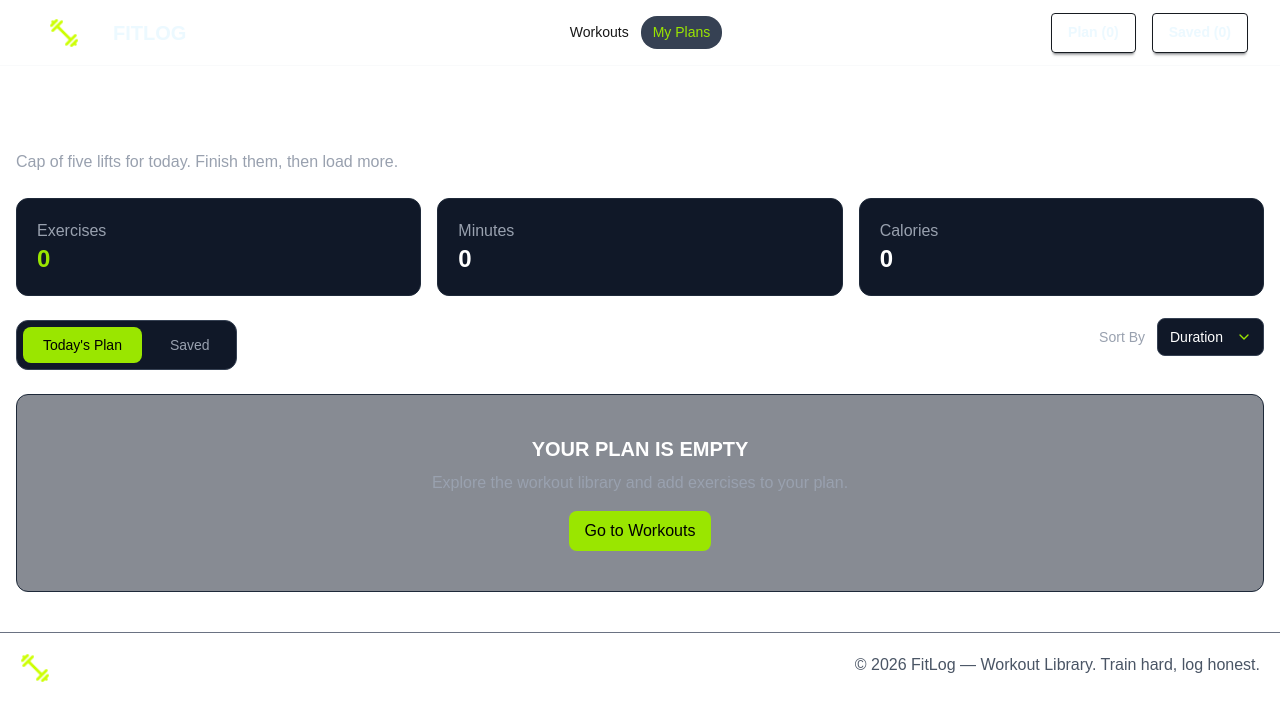
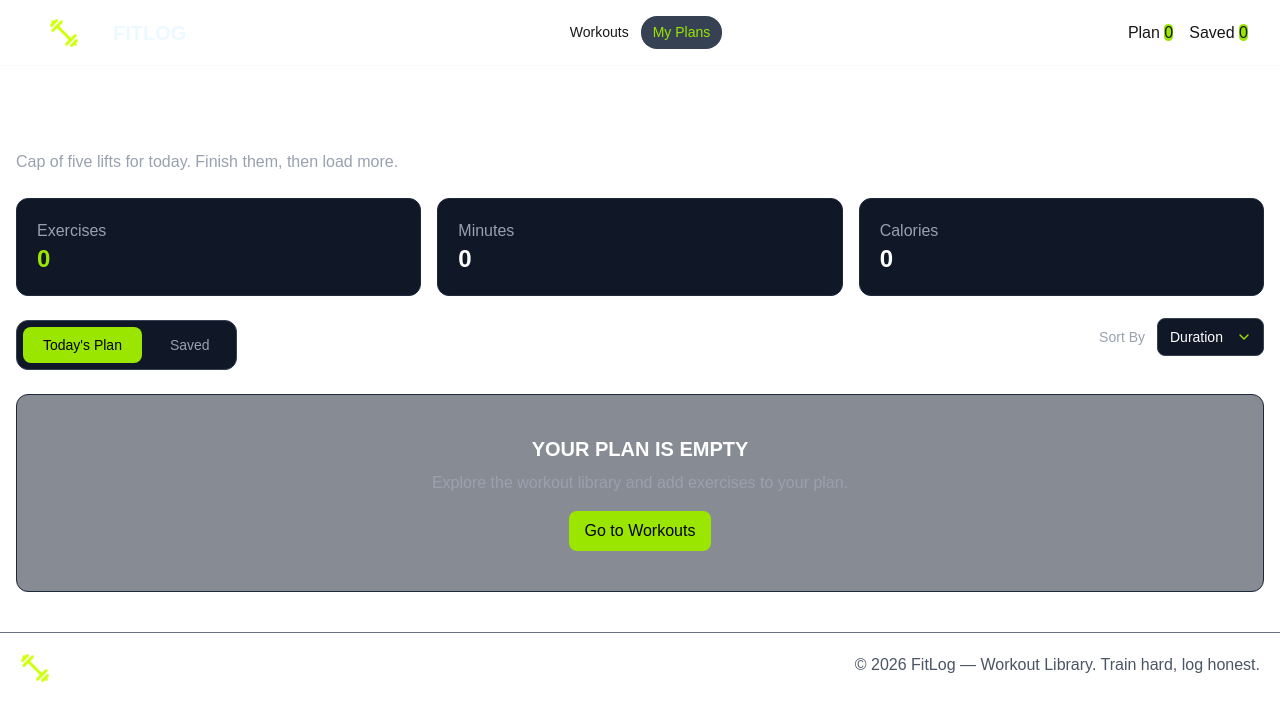
Before and after one commit to ovidas109054/WorkOut_Library, a Next.js app: page /MyPlans in a window 1280 px wide. Shown: the top 720 px of the page. Built offline with nearby package versions, Linux system fonts and the light colour scheme.

Commit message:
last commit

```diff
--- a/src/app/MyPlans/page.jsx
+++ b/src/app/MyPlans/page.jsx
@@ -2,7 +2,6 @@
 "use client";
 
 import { useContext, useState } from "react";
-import { useRouter } from "next/navigation";
 import { ExContext } from "../context/ExProvider";
 import { toast } from "react-toastify";
 import Link from "next/link";
@@ -19,7 +18,7 @@ const MyPlan = () => {
 
     const [activeTab, setActiveTab] = useState("today");
     const [sortBy, setSortBy] = useState("duration");
-    const router = useRouter();
+
 
     const exercises = activeTab === "today" ? AddTodays : SaveAs;
 
@@ -132,8 +131,7 @@ const MyPlan = () => {
                                 id="sortBy"
                                 value={sortBy}
                                 onChange={(e) => setSortBy(e.target.value)}
-                                className="appearance-none rounded-lg border border-gray-700 bg-gray-900 py-2 pl-3 pr-10 text-sm text-white outline-none hover:border-lime-400 focus:border-lime-400"
-                            >
+                                className="appearance-none rounded-lg border border-gray-700 bg-gray-900 py-2 pl-3 pr-10 text-sm text-white outline-none hover:border-lime-400 focus:border-lime-400">
                                 <option value="duration">Duration</option>
                                 <option value="calories">Calories</option>
                                 <option value="rating">Rating</option>
@@ -148,8 +146,7 @@ const MyPlan = () => {
                                 strokeWidth="2"
                                 strokeLinecap="round"
                                 strokeLinejoin="round"
-                                aria-hidden="true"
-                            >
+                                aria-hidden="true">
                                 <path d="m6 9 6 6 6-6" />
                             </svg>
                         </div>
@@ -175,8 +172,7 @@ const MyPlan = () => {
 
                         <Link
                             href="/WorkOut"
-                            className="mt-4 inline-block rounded-lg bg-lime-400 px-4 py-2 font-medium text-black transition hover:scale-105"
-                        >
+                            className="mt-4 inline-block rounded-lg bg-lime-400 px-4 py-2 font-medium text-black transition hover:scale-105">
                             Go to Workouts
                         </Link>
                     </div>
@@ -185,23 +181,22 @@ const MyPlan = () => {
                         <div
                             key={item.id}
                             className={`flex flex-wrap items-center justify-between gap-4 rounded-xl border p-4 ${item.completed
-                                    ? "border-lime-400/30 bg-gray-900/60"
-                                    : "border-gray-800 bg-gray-900"
-                                }`}
-                        >
+                                ? "border-lime-400/30 bg-gray-900/60"
+                                : "border-gray-800 bg-gray-900"
+                                }`}>
                             <div className="min-w-0 flex-1">
                                 <h3
                                     className={`font-bold ${item.completed
-                                            ? "text-gray-400 line-through"
-                                            : "text-white"
-                                        }`}
-                                >
+                                        ? "text-gray-400 line-through"
+                                        : "text-white"
+                                        }`}>
                                     {item.name ?? item.title}
                                 </h3>
 
                                 <p className="mt-1 text-sm text-gray-400">
                                     {item.duration ?? 0} minutes ·{" "}
-                                    {item.caloriesBurned ?? 0} kcal
+                                    {item.caloriesBurned ?? 0} kcal .{" "}
+                                    {item.rating ?? 0} rating
                                 </p>
 
                                 {item.completed && activeTab === "today" && (
@@ -212,25 +207,24 @@ const MyPlan = () => {
                             </div>
 
                             <div className="flex flex-wrap gap-2">
-                                <button
-                                    onClick={() => router.push(`/WorkOut/${item.id}`)}
-                                    className="rounded-lg border border-gray-700 px-3 py-2 text-sm transition hover:border-lime-400 hover:text-lime-400"
-                                >
+
+                                <Link
+                                    href={`/WorkOut/${item.id}`}
+                                    className="rounded-lg border border-gray-700 px-3 py-2 text-sm transition hover:border-lime-400 hover:text-lime-400">
                                     View Details
-                                </button>
+                                </Link>
+
 
                                 {activeTab === "today" ? (
                                     <button
                                         onClick={() => handleDone(item)}
-                                        className="rounded-lg bg-lime-400 px-3 py-2 text-sm font-medium text-black transition hover:bg-lime-300"
-                                    >
-                                        {item.completed ? "Undo Done" : "Mark as Done"}
+                                        className="rounded-lg bg-lime-400 px-3 py-2 text-sm font-medium text-black transition hover:bg-lime-300">
+                                        {item.completed ? "Mark as Done ✓" : "Mark as Done"}
                                     </button>
                                 ) : (
                                     <button
                                         onClick={() => handleAdd(item)}
-                                        className="rounded-lg bg-lime-400 px-3 py-2 text-sm font-medium text-black transition hover:bg-lime-300"
-                                    >
+                                        className="rounded-lg bg-lime-400 px-3 py-2 text-sm font-medium text-black transition hover:bg-lime-300">
                                         Add to Plan
                                     </button>
                                 )}
@@ -238,10 +232,7 @@ const MyPlan = () => {
                                 <button
                                     onClick={() => handleRemove(item.id)}
                                     aria-label={`Remove ${item.name ?? item.title}`}
-                                    className="rounded-lg px-3 py-2 text-sm text-red-400 transition hover:bg-red-400/10 hover:text-red-300"
-                                >
-                                    Remove
-                                </button>
+                                    className="rounded-lg px-3 py-2 text-sm text-gray-400 transition hover:bg-red-400/10 hover:text-red-300"> X </button>
                             </div>
                         </div>
                     ))
--- a/src/app/component/Navbar.jsx
+++ b/src/app/component/Navbar.jsx
@@ -64,16 +64,14 @@ const Navbar = () => {
                 <div className="navbar-end gap-2 sm:gap-4">
                     <Link
                         href="/MyPlans"
-                        className="btn bg-transparent"
-                    >
-                        Plan ({AddTodays.length})
+                        className="bg-transparent">
+                        Plan <span className="  bg-lime-400 rounded-full">{AddTodays.length}</span>
                     </Link>
 
                     <Link
                         href="/MyPlans?tab=saved"
-                        className="btn bg-transparent"
-                    >
-                        Saved ({SaveAs.length})
+                        className="bg-transparent">
+                        Saved <span className=" bg-lime-400 rounded-full">{SaveAs.length}</span>
                     </Link>
                 </div>
 
--- a/src/app/page.tsx
+++ b/src/app/page.tsx
@@ -1,12 +1,6 @@
-import React from 'react';
 
+import { redirect } from "next/navigation";
 
-const page = async () => {
-  return (
-    <div>
-
-    </div>
-  );
-};
-
-export default page;
+export default function Home() {
+    redirect("/WorkOut");
+}
```
